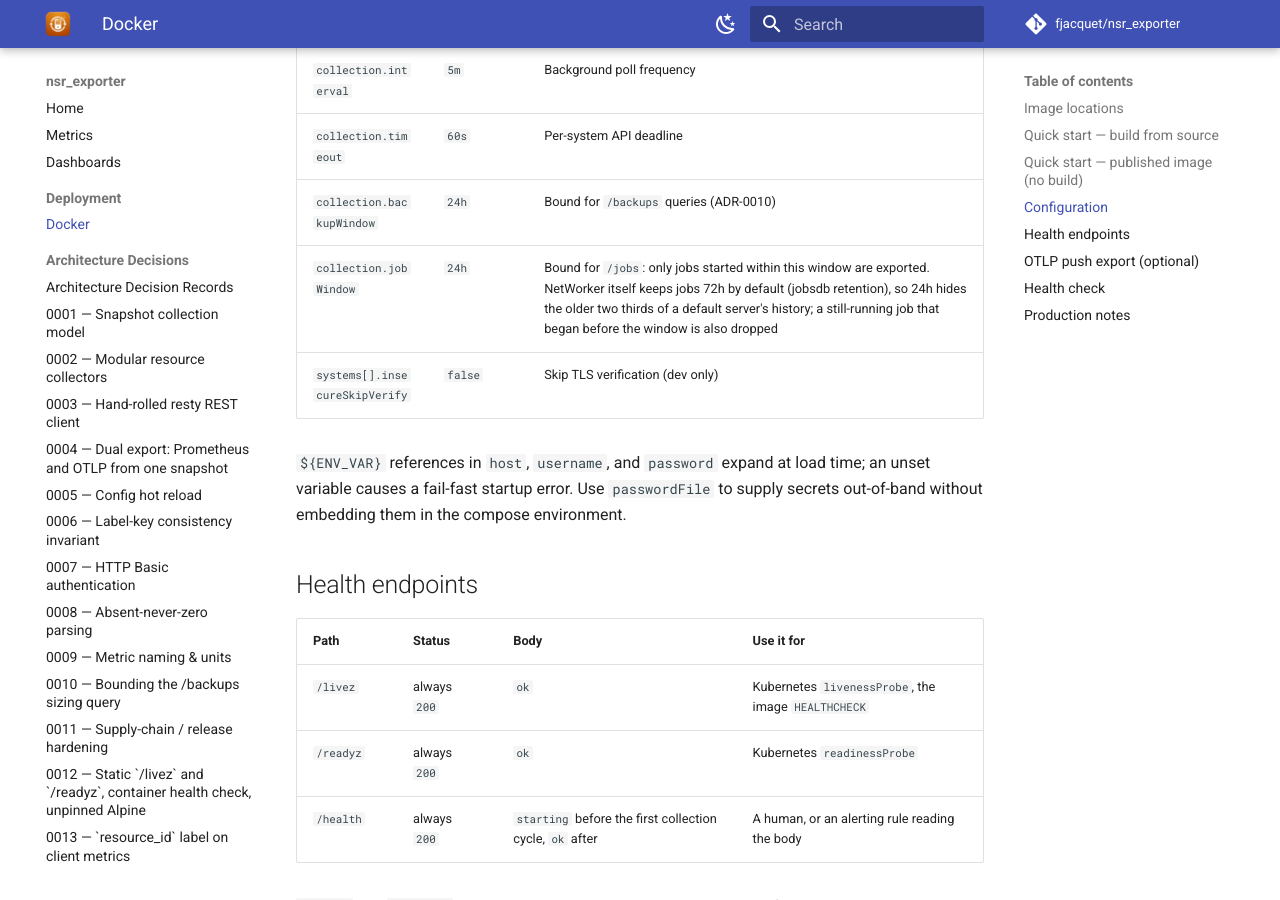
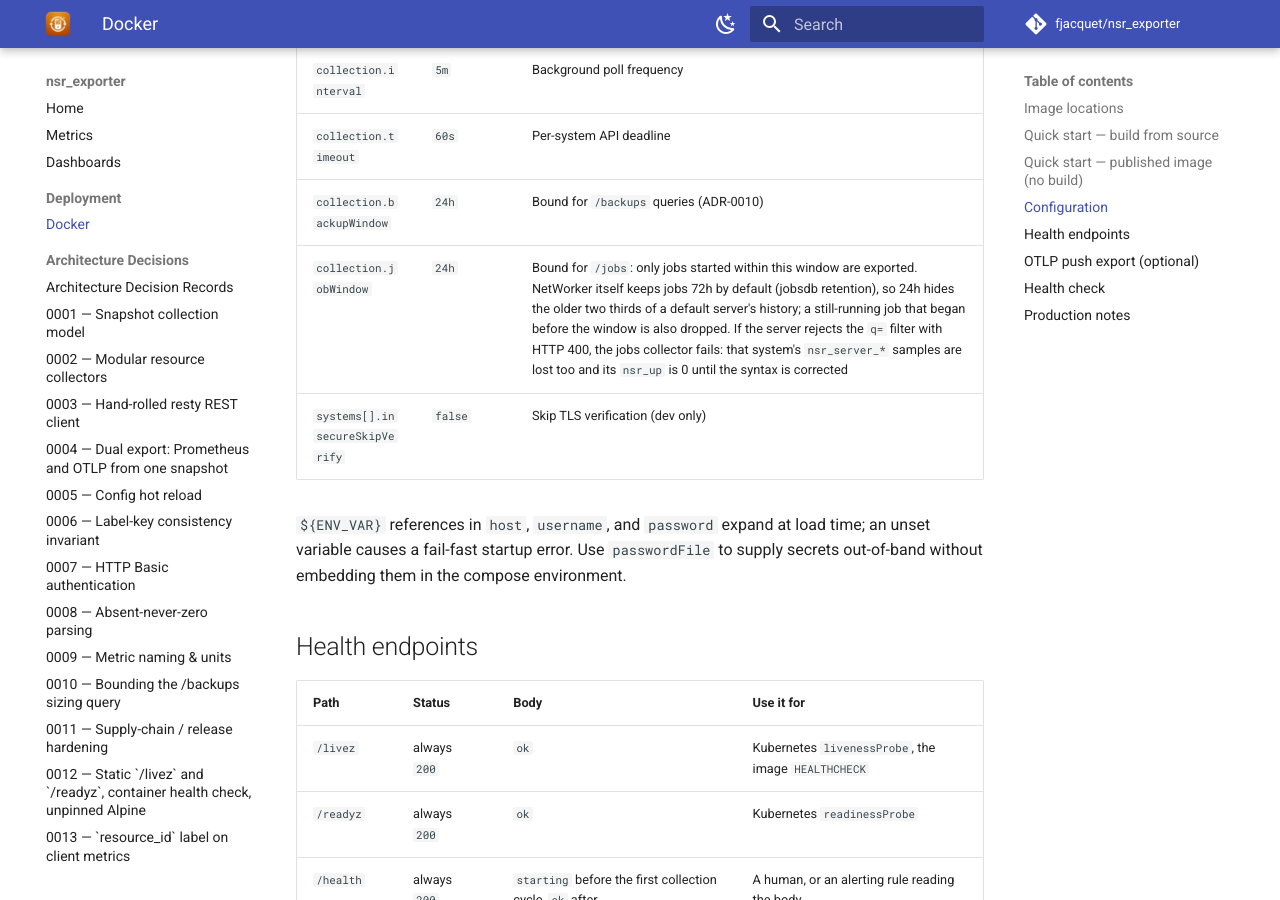
Before and after one commit to fjacquet/nsr_exporter, an MkDocs documentation site: the page built from docs/deployment/docker.md, in a window 1280 px wide and 900 px high, scrolled down 1326 px. Built offline with MkDocs 1.6.1 and Material for MkDocs 9.7.7, drawn with Linux system fonts in a browser that asks for light colours; comment, search, counter and statistics services are not loaded.

Commit message:
docs(jobs): note the 400 failure mode of the jobWindow filter
Co-Authored-By: Claude Sonnet 5.5 <noreply@anthropic.com>
Claude-Session: https://claude.ai/code/session_0148C11U36sWUWoxYbo8BJTT

```diff
--- a/docs/deployment/docker.md
+++ b/docs/deployment/docker.md
@@ -54,7 +54,7 @@ mount your own `./config.yaml` for a real target. See `config.yaml` for the full
 | `collection.interval` | `5m` | Background poll frequency |
 | `collection.timeout` | `60s` | Per-system API deadline |
 | `collection.backupWindow` | `24h` | Bound for `/backups` queries (ADR-0010) |
-| `collection.jobWindow` | `24h` | Bound for `/jobs`: only jobs started within this window are exported. NetWorker itself keeps jobs 72h by default (jobsdb retention), so 24h hides the older two thirds of a default server's history; a still-running job that began before the window is also dropped |
+| `collection.jobWindow` | `24h` | Bound for `/jobs`: only jobs started within this window are exported. NetWorker itself keeps jobs 72h by default (jobsdb retention), so 24h hides the older two thirds of a default server's history; a still-running job that began before the window is also dropped. If the server rejects the `q=` filter with HTTP 400, the jobs collector fails: that system's `nsr_server_*` samples are lost too and its `nsr_up` is 0 until the syntax is corrected |
 | `systems[].insecureSkipVerify` | `false` | Skip TLS verification (dev only) |
 
 `${ENV_VAR}` references in `host`, `username`, and `password` expand at load time;
```
Also changed, not shown: CHANGELOG.md (+1 -1 lines), 1 other file.
